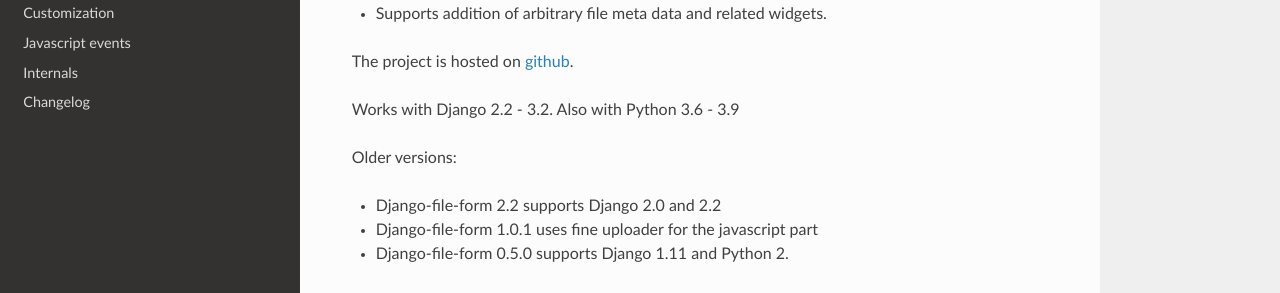
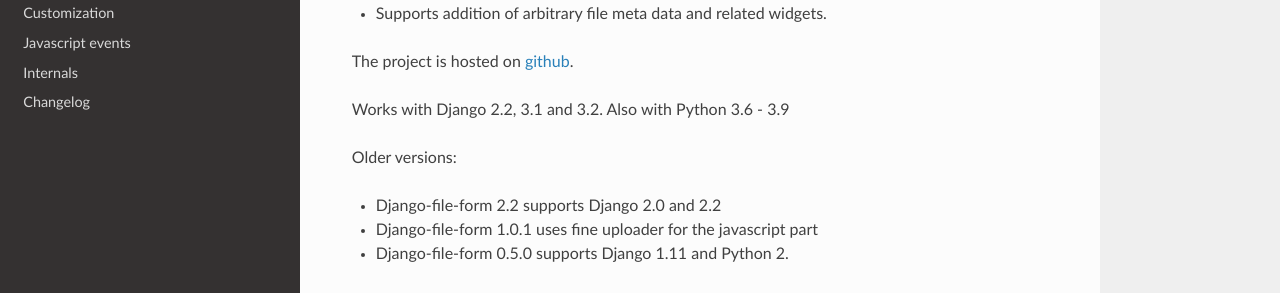
Before and after one commit to mbraak/django-file-form, an MkDocs documentation site: the page built from docs/index.md, in a window 1280 px wide and 925 px high. Shown: the part 434-727 px from the top of the window. Built offline with MkDocs 1.6.1, drawn with Linux system fonts in a browser that asks for light colours; nearby versions of some CDN libraries.

Commit message:
Remove support for Django 3.0

```diff
--- a/docs/index.md
+++ b/docs/index.md
@@ -15,7 +15,7 @@
 
 The project is hosted on [github](https://github.com/mbraak/django-file-form).
 
-Works with Django 2.2 - 3.2. Also with Python 3.6 - 3.9
+Works with Django 2.2, 3.1 and 3.2. Also with Python 3.6 - 3.9
 
 Older versions:
 
--- a/setup.py
+++ b/setup.py
@@ -26,7 +26,6 @@
         "Development Status :: 5 - Production/Stable",
         "Framework :: Django",
         "Framework :: Django :: 2.2",
-        "Framework :: Django :: 3.0",
         "Framework :: Django :: 3.1",
         "Framework :: Django :: 3.2",
         "Intended Audience :: Developers",
```
Also changed, not shown: 2 other files.
